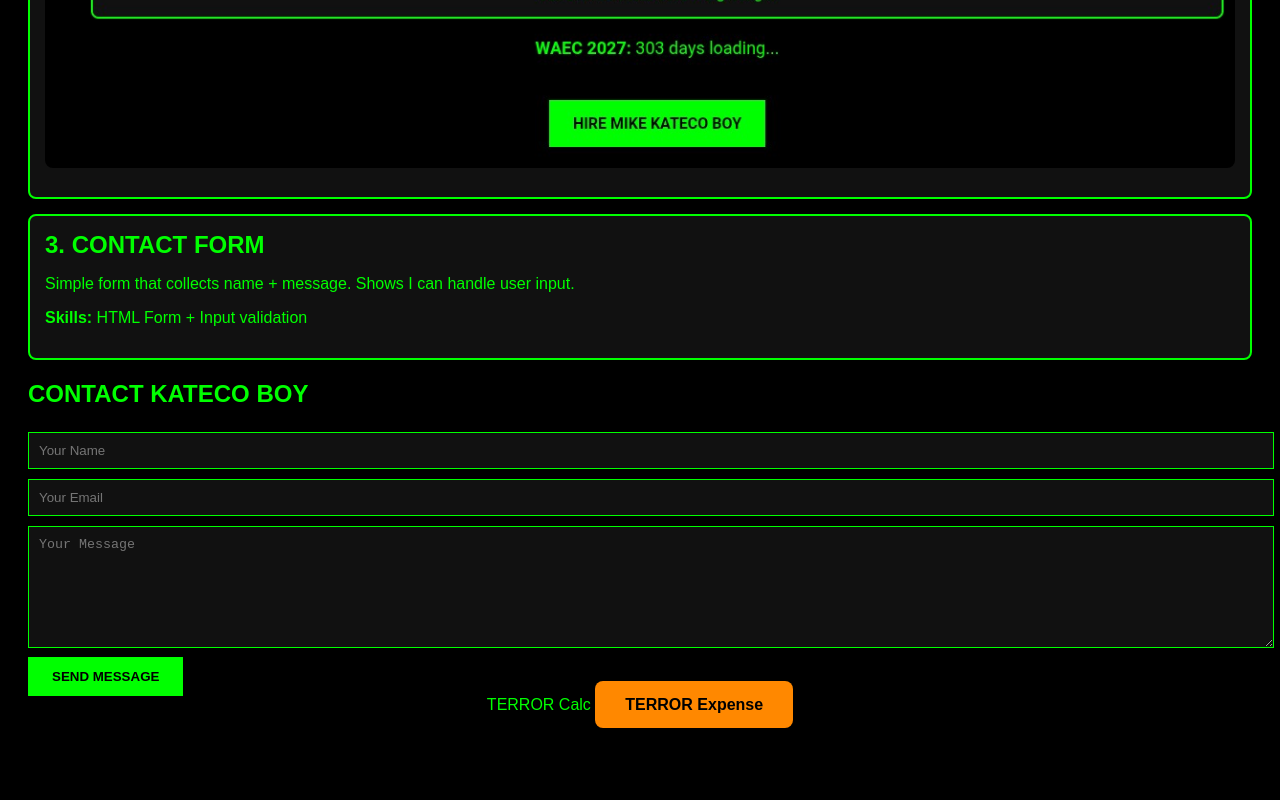
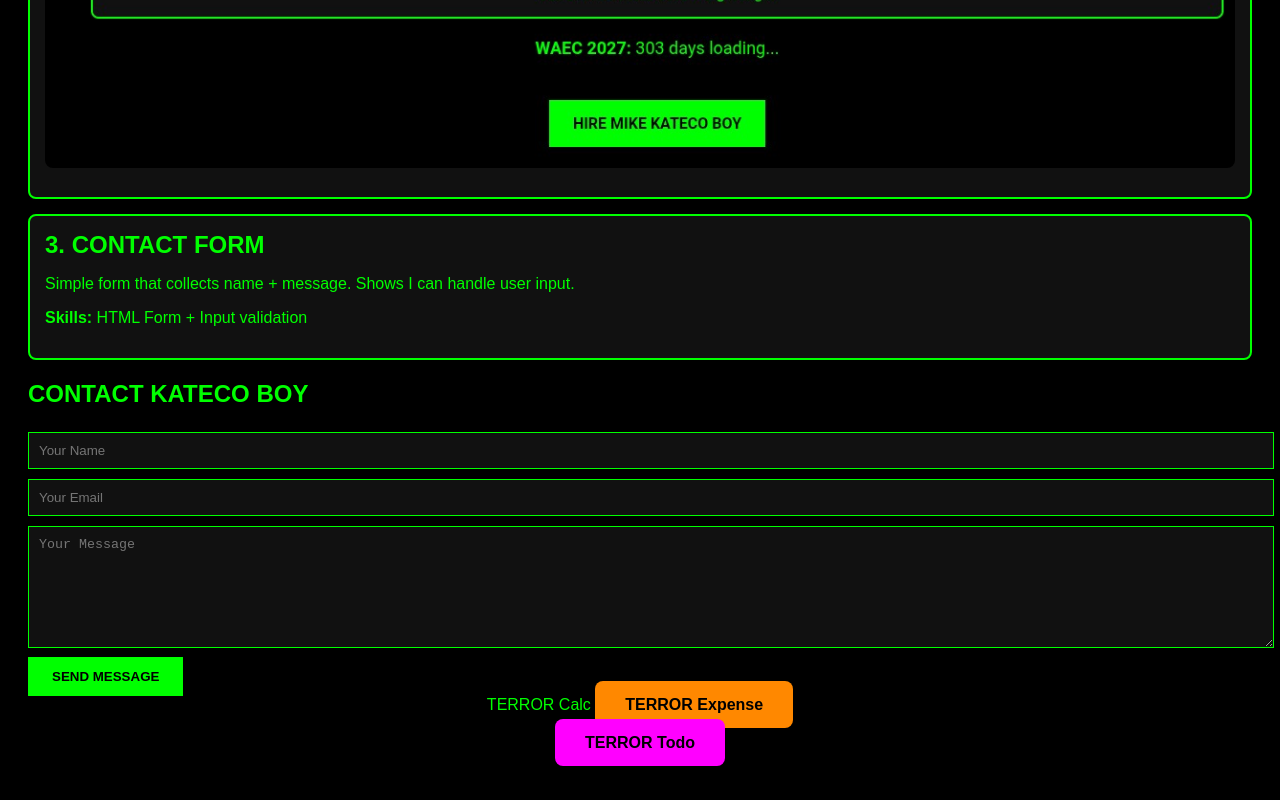
Before and after one commit to mikeflea88-rgb/portfolio, a plain HTML site: page index.html in a window 1280 px wide. Shown: the part 823-1623 px from the top of the page. Before the commit the page ends 1565 px from the top, so only its background shows below. Drawn offline with Linux system fonts and the light colour scheme.

Commit message:
Add Todo link to the footer in index.html

```diff
--- a/index.html
+++ b/index.html
@@ -47,6 +47,8 @@ a{color:#00ff00;text-decoration:none}
    <div style="text-align:center; padding:20px 0;">
 <a href="expense.html" style="padding:15px 30px; background:#ff8800; color:#000; text-decoration:none; border-radius:8px; font-weight:bold;">TERROR Expense</a>
   </div>
-
+<div style="text-align:center; padding:20px 0;">
+<a href="todo.html" style="padding:15px 30px; background:#ff00ff; color:#000; text-decoration:none; border-radius:8px; font-weight:bold;">TERROR Todo</a>
+  </div>
 </footer>
 </html>
```
